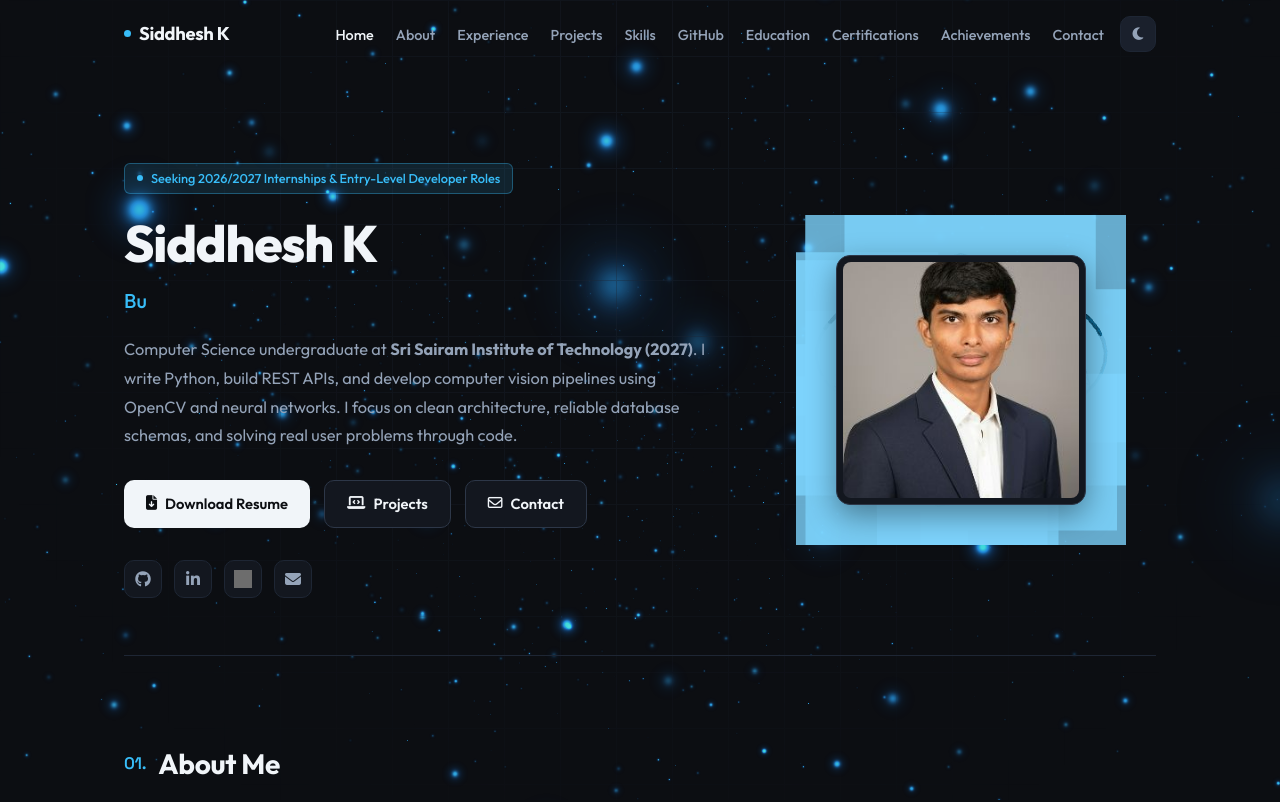
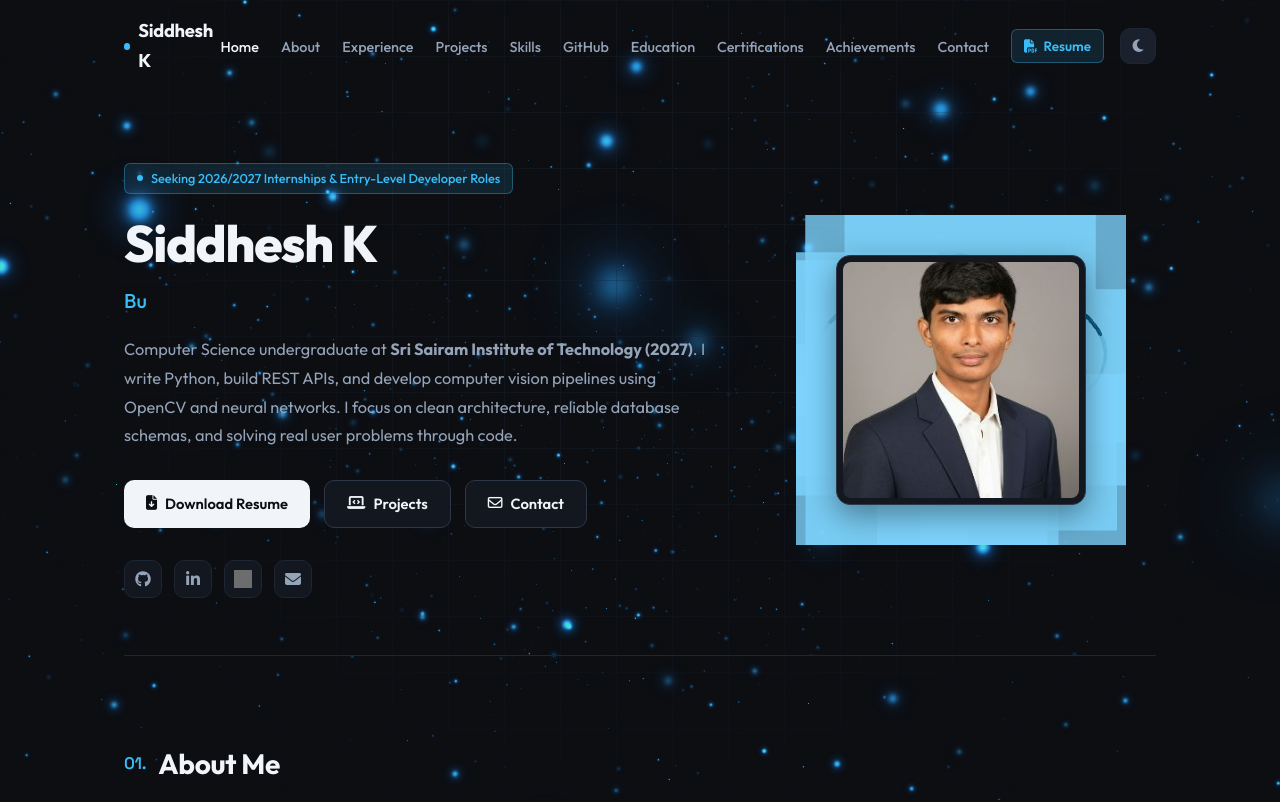
Before and after one commit to siddhesh-K7/portfolio-new, a plain HTML site: page index.html in a window 1280 px wide. Shown: the top 802 px of the page. Drawn offline with Linux system fonts and the light colour scheme; grey boxes are pictures that could not be loaded; animation ran at ten frames a second.

Commit message:
fix(resume): replace outdated resume with newly uploaded 2-page PDF, add navbar resume button, and set no-cache header

```diff
--- a/index.html
+++ b/index.html
@@ -119,6 +119,11 @@
                     <li><a href="#certifications">Certifications</a></li>
                     <li><a href="#achievements">Achievements</a></li>
                     <li><a href="#contact">Contact</a></li>
+                    <li>
+                        <a href="assets/Siddhesh_K_Resume.pdf" target="_blank" rel="noopener noreferrer" class="nav-resume-btn" title="View Resume PDF">
+                            <i class="fa-solid fa-file-pdf"></i> Resume
+                        </a>
+                    </li>
                 </ul>
 
                 <!-- Theme Toggle -->
--- a/style.css
+++ b/style.css
@@ -238,6 +238,27 @@ main {
 .nav-links a:hover,
 .nav-links a.active {
     color: var(--text-primary);
+}
+
+.nav-resume-btn {
+    display: inline-flex;
+    align-items: center;
+    gap: 6px;
+    padding: 5px 12px;
+    border-radius: var(--radius-sm);
+    background: var(--accent-subtle);
+    border: 1px solid var(--accent-border);
+    color: var(--accent-primary) !important;
+    font-weight: 600 !important;
+    font-size: 0.84rem !important;
+    transition: all var(--transition-fast);
+}
+
+.nav-resume-btn:hover {
+    background: var(--accent-primary);
+    color: var(--bg-base) !important;
+    transform: translateY(-1px);
+    box-shadow: 0 4px 12px rgba(56, 189, 248, 0.25);
 }
 
 .theme-toggle-btn {
```
Also changed, not shown: favicon.svg, 2 other files.
